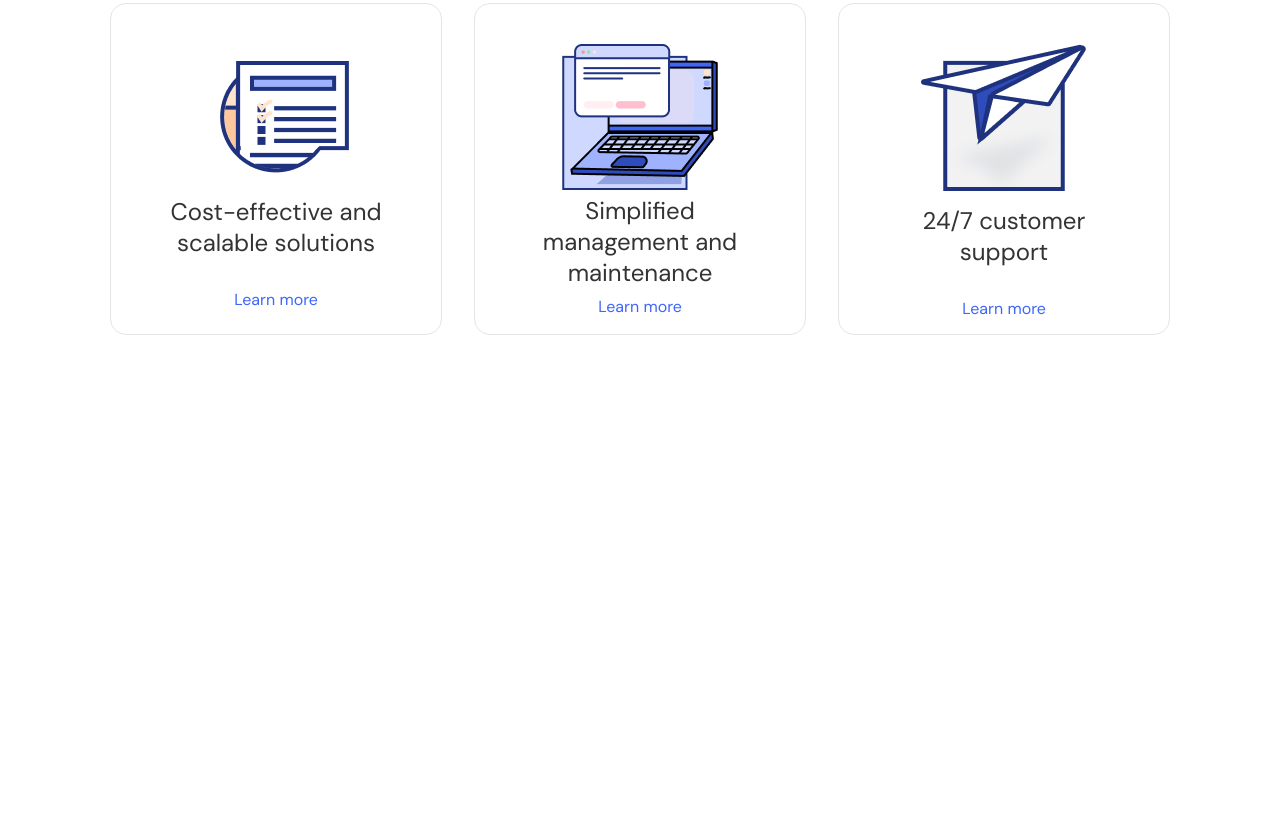
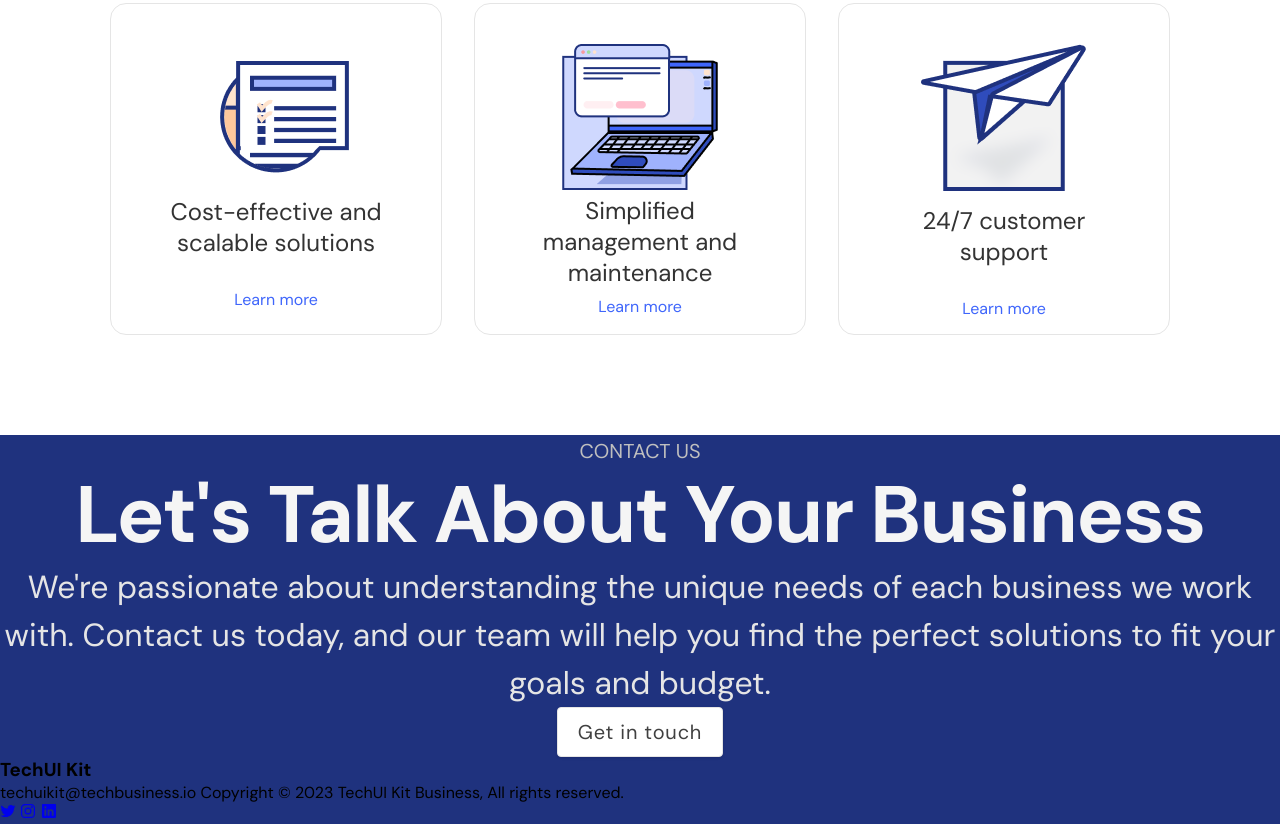
Before and after one commit to mashfikur/tech_uikit_website, a plain HTML site: page index.html in a window 1280 px wide. Shown: the part 2253-3077 px from the top of the page. Before the commit the page ends 2688 px from the top, so only its background shows below. Drawn offline with nearby package versions, Linux system fonts and the light colour scheme.

Commit message:
footer section

```diff
--- a/index.html
+++ b/index.html
@@ -119,7 +119,36 @@
         </div>
       </section>
     </main>
-    <footer></footer>
+
+    <!-- Footer section -->
+    <footer>
+      <div class="footer-top">
+        <h4>CONTACT US</h4>
+        <h1>Let's Talk About Your Business</h1>
+        <p>
+          We're passionate about understanding the unique needs of each business
+          we work with. Contact us today, and our team will help you find the
+          perfect solutions to fit your goals and budget.
+        </p>
+        <div class="footer-btn">
+          <button>Get in touch</button>
+        </div>
+      </div>
+      <div class="footer-bottom">
+        <div class="bottom-left">
+          <h3>TechUI Kit</h3>
+          <span>techuikit@techbusiness.io</span>
+          <span
+            >Copyright © 2023 TechUI Kit Business, All rights reserved.
+          </span>
+        </div>
+        <div class="social-icons">
+          <a href="#"><ion-icon name="logo-twitter"></ion-icon></a>
+          <a href="#"><ion-icon name="logo-instagram"></ion-icon></a>
+          <a href="#"><ion-icon name="logo-linkedin"></ion-icon></a>
+        </div>
+      </div>
+    </footer>
 
     <!-- Icon pack scripts -->
 
--- a/styles/style.css
+++ b/styles/style.css
@@ -226,3 +226,64 @@ hr {
   flex-direction: column;
   align-items: center;
 }
+
+/* Footer section styles */
+
+footer {
+  display: flex;
+  flex-direction: column;
+  background: #1f327e;
+}
+
+.footer-top h4 {
+  color: #bfbfbf;
+  text-align: center;
+
+  /* label-md/medium */
+  font-size: 20px;
+  font-weight: 500;
+  line-height: 32px;
+}
+
+.footer-top h1 {
+  color: #f5f5f5;
+  text-align: center;
+  font-size: 80px;
+  font-weight: 700;
+  line-height: 96px;
+  letter-spacing: -1.6px;
+}
+
+.footer-top p {
+  color: #e5e5e5;
+  text-align: center;
+
+  font-size: 32px;
+
+  font-weight: 400;
+  line-height: 48px;
+}
+
+.footer-btn {
+  text-align: center;
+}
+
+.footer-btn button {
+  padding: 12px 20px;
+  border-radius: 4px;
+  border: 1px solid var(--dark-neutral-600, #e5e5e5);
+  background: var(--base-white, #fff);
+
+  /* Elevation Light/dropshadow-sm */
+  box-shadow: 0px 1px 2px 0px rgba(16, 24, 40, 0.06),
+    0px 1px 3px 0px rgba(16, 24, 40, 0.1);
+  color: var(--light-neutral-500, #404040);
+
+  /* button-lg/medium */
+  font-family: DM Sans;
+  font-size: 20px;
+  font-style: normal;
+  font-weight: 500;
+  line-height: 24px;
+  letter-spacing: 0.8px;
+}
```
